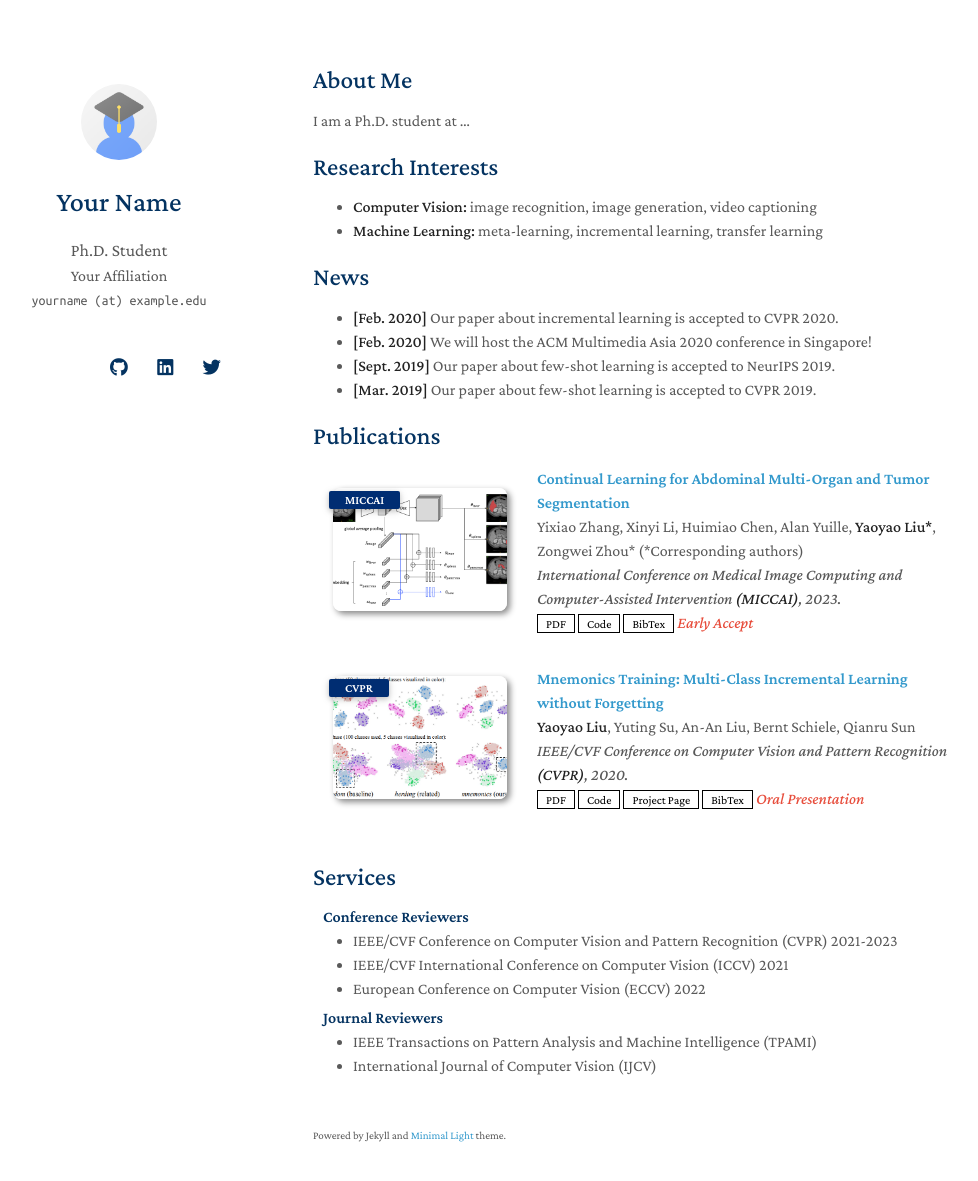
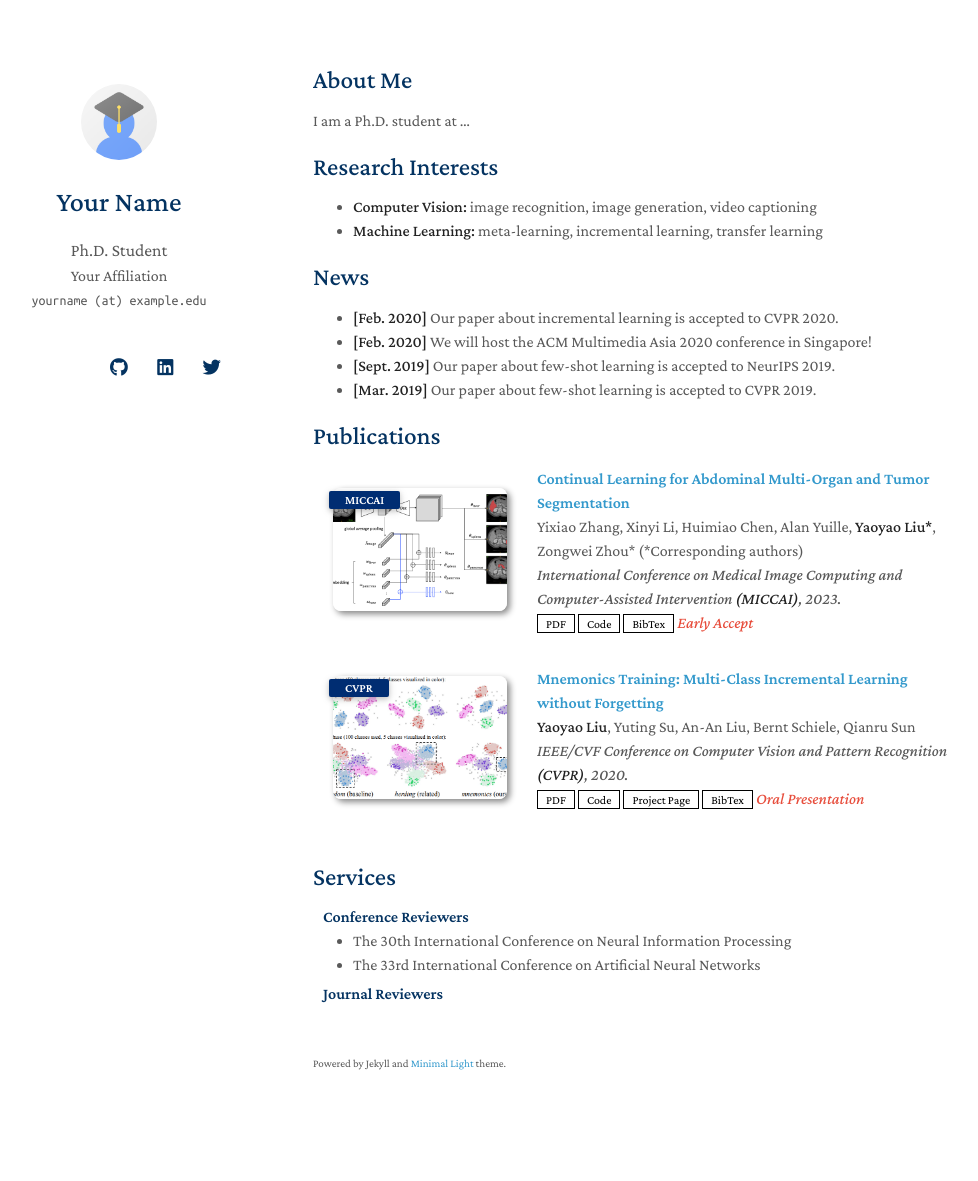
Before and after one commit to franz-chang/ChongZhang.github.io, a Jekyll site: the page built from index.md, in a window 1280 px wide and 1216 px high. Shown: the top 1181 px of the window, without its empty margins (157-1135 px from the left). Built offline with Jekyll 4.4.1, drawn with Linux system fonts in a browser that asks for light colours; nearby versions of some CDN libraries; a style sheet for code colours, icons or effects is not loaded; our own code applies the rules of GitHub Pages for plain Markdown files.

Commit message:
Update services.md
update service

```diff
--- a/_includes/services.md
+++ b/_includes/services.md
@@ -3,14 +3,11 @@
 <h4 style="margin:0 10px 0;">Conference Reviewers</h4>
 
 <ul style="margin:0 0 5px;">
-  <li><a href="http://cvpr2023.thecvf.com/"><autocolor>IEEE/CVF Conference on Computer Vision and Pattern Recognition (CVPR) 2021-2023</autocolor></a></li>
-  <li><a href="http://iccv2021.thecvf.com/"><autocolor>IEEE/CVF International Conference on Computer Vision (ICCV) 2021</autocolor></a></li>
-  <li><a href="https://eccv2022.ecva.net/"><autocolor>European Conference on Computer Vision (ECCV) 2022</autocolor></a></li>
+  <li><a href="http://iconip2023.org/"><autocolor>The 30th International Conference on Neural Information Processing</autocolor></a></li>
+  <li><a href="https://e-nns.org/icann2024/"><autocolor>The 33rd International Conference on Artificial Neural Networks</autocolor></a></li>
 </ul>
 
 <h4 style="margin:0 10px 0;">Journal Reviewers</h4>
 
 <ul style="margin:0 0 20px;">
-  <li><a href="https://www.computer.org/csdl/journal/tp"><autocolor>IEEE Transactions on Pattern Analysis and Machine Intelligence (TPAMI)</autocolor></a></li>
-  <li><a href="https://www.springer.com/journal/11263"><autocolor>International Journal of Computer Vision (IJCV)</autocolor></a></li>
 </ul>
```
